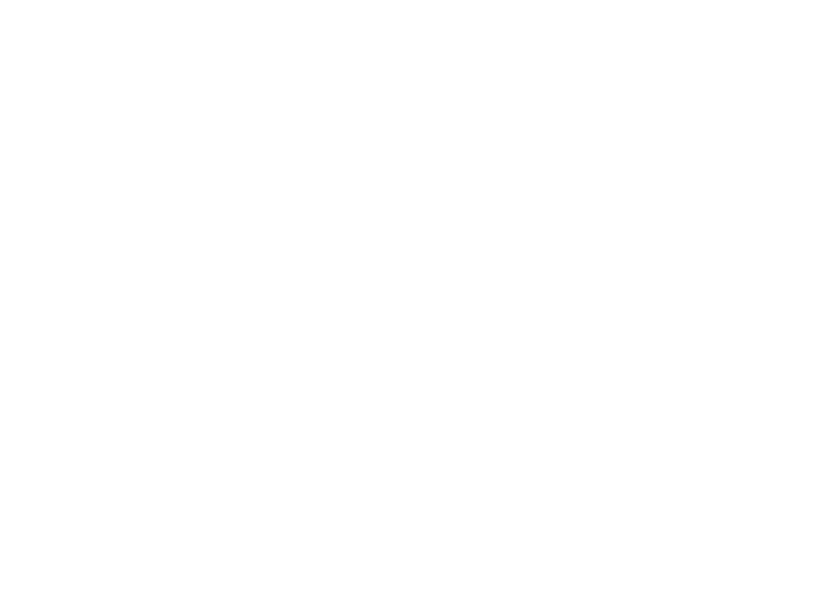
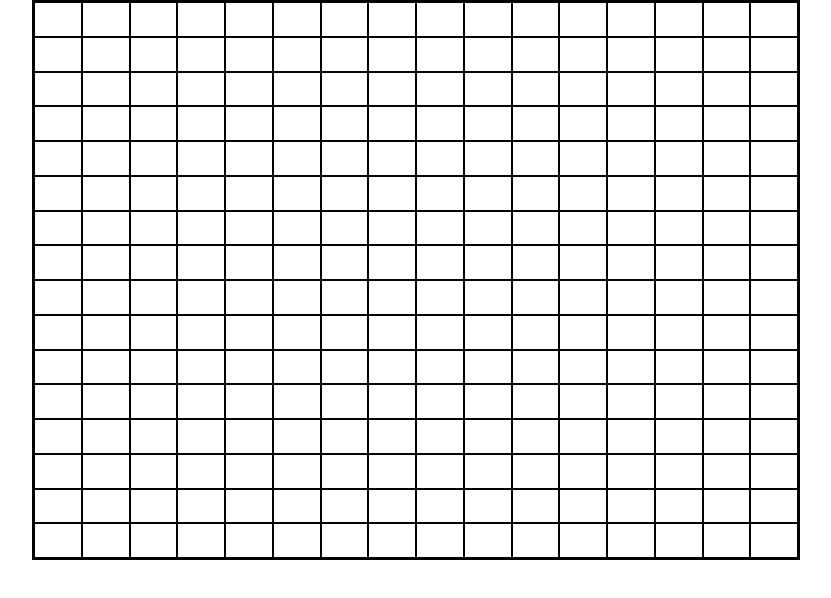
Before and after one commit to Nessaj44/Etch-a-Sketch, a plain HTML site: page index.html in a window 1280 px wide. Shown: the whole page, without its empty margins (224-1055 px from the left). Drawn offline with Linux system fonts and the light colour scheme.

Commit message:
Add create grid function

```diff
--- a/index.html
+++ b/index.html
@@ -10,5 +10,9 @@
 </head>
 <body>
 
+
+  <div id="container">
+
+  </div>
 </body>
 </html>
--- a/main.js
+++ b/main.js
@@ -1 +1,11 @@
-console.log('test')
+function createGrid (num = 16) {
+  const container = document.querySelector('#container');
+  for(let i = 0; i < (num * num); i++) {
+    const box = document.createElement('div');
+    box.classList.add('box');
+    container.appendChild(box);
+  }
+  container.style.gridTemplateColumns = `repeat(${num}, 1fr)`;
+  container.style.gridTemplateRows = `repeat(${num}, 1fr)`;
+}
+createGrid()
--- a/style.css
+++ b/style.css
@@ -3,3 +3,21 @@
   margin: 0;
   padding: 0;
 }
+
+
+
+#container {
+  display: grid;
+  border: 2px solid black;
+  height: 70vh;
+  width: 60vw;
+  margin-left: 20%;
+  margin-right: 20%;
+}
+
+
+
+.box {
+  background: white;
+  border: 1px solid black;
+}
```
